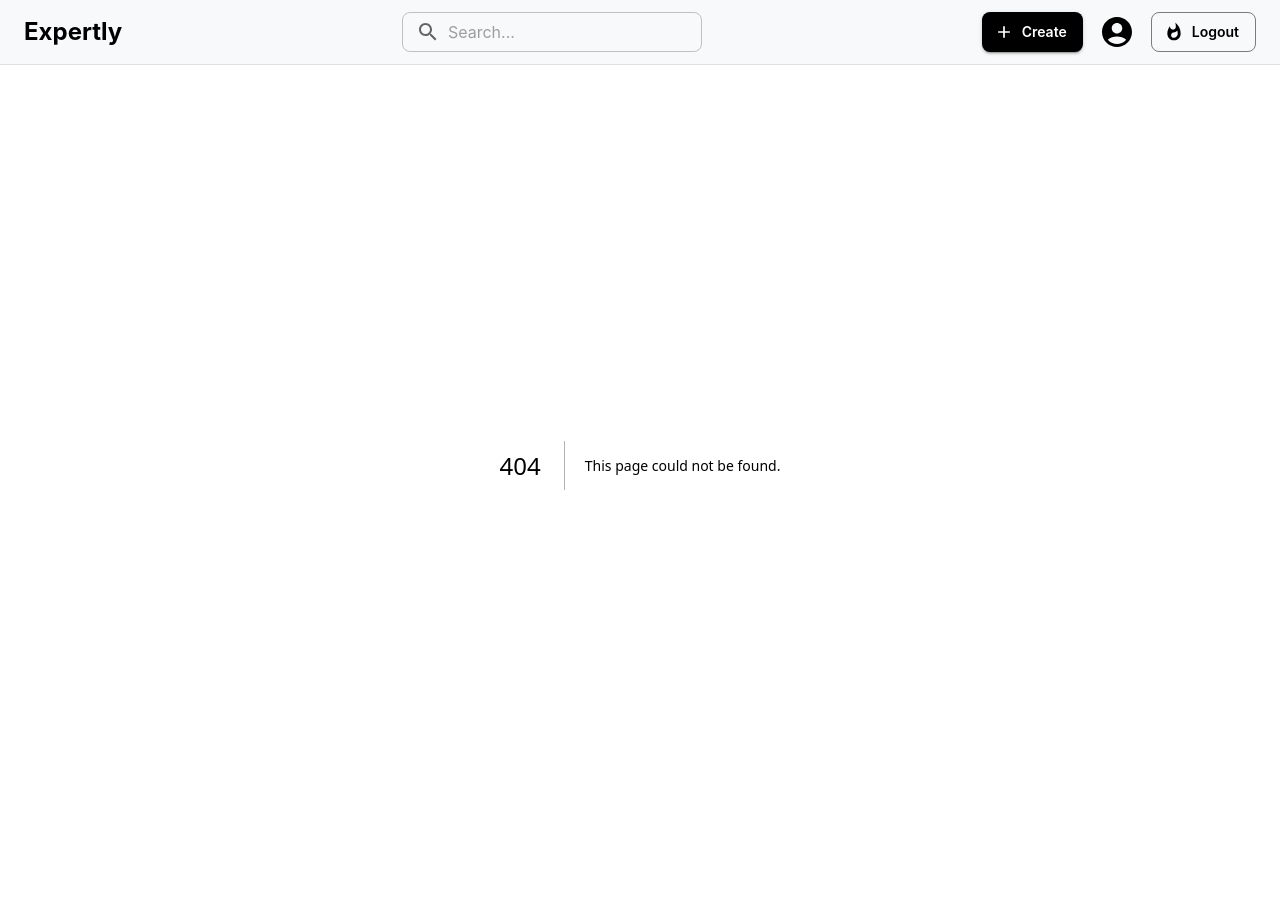
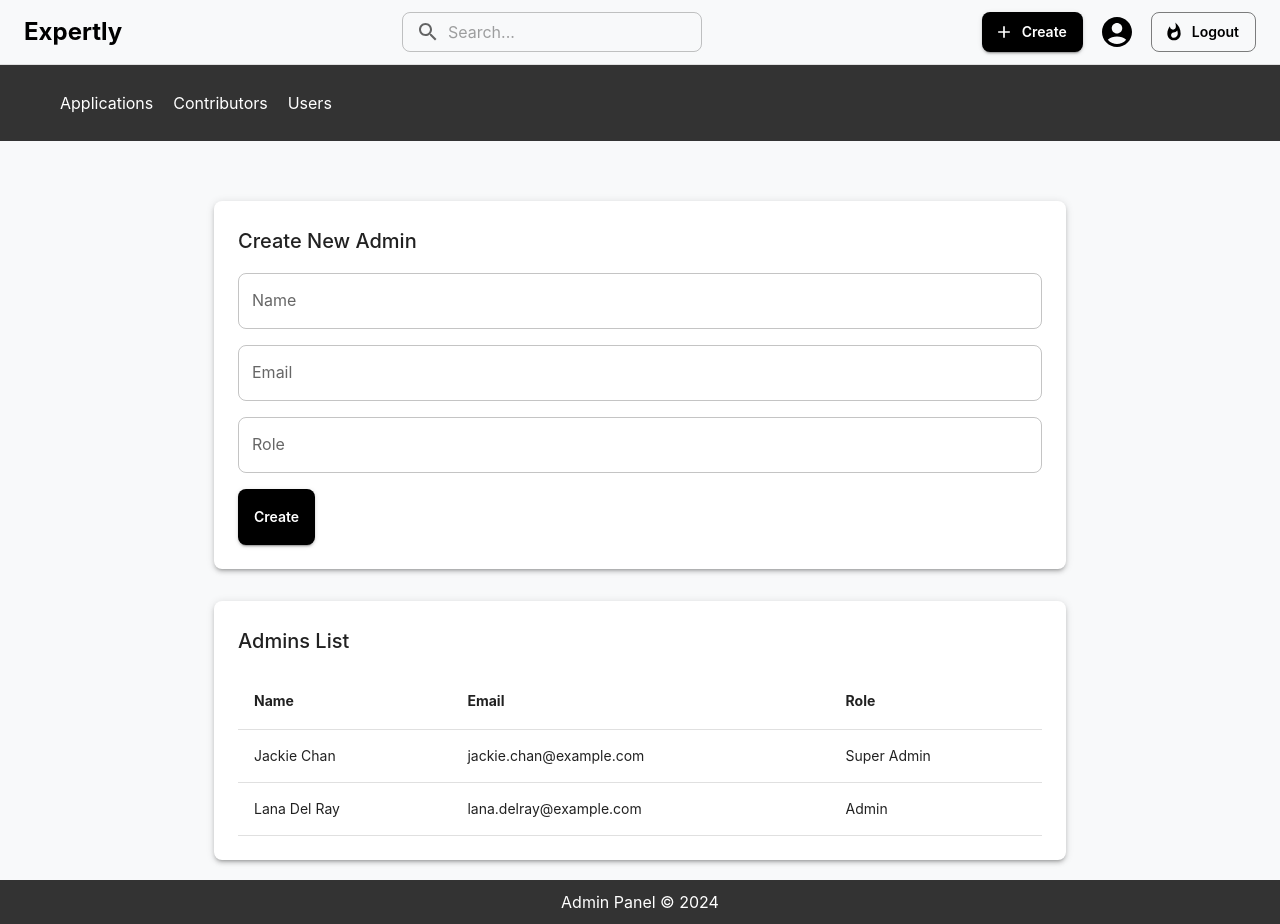
Before and after one commit to MyoMyatMin/expertly, a Next.js app: page /admin/panel in a window 1280 px wide. Before the commit this address had no page. Before the commit the page ends 865 px from the top, so only its background shows below. Built offline with nearby package versions, Linux system fonts and the light colour scheme; what @mui/material-nextjs would draw is missing.

Commit message:
added for admin/panel

```diff
--- /dev/null
+++ b/app/admin/panel/page.tsx
@@ -0,0 +1,109 @@
+"use client";
+import React, { useState } from "react";
+import { Container, Typography, Box, TextField, Button, Table, TableHead, TableRow, TableCell, TableBody, Paper, } from "@mui/material";
+
+type Admin = {
+  name: string;
+  email: string;
+  role: string;
+};
+
+const AdminPanel = () => {
+  const [admins, setAdmins] = useState<Admin[]>([
+    { name: "Jackie Chan", email: "jackie.chan@example.com", role: "Super Admin" },
+    { name: "Lana Del Ray", email: "lana.delray@example.com", role: "Admin" },
+  ]);
+
+  const [newAdmin, setNewAdmin] = useState<Admin>({
+    name: "",
+    email: "",
+    role: "",
+  });
+
+  // Handle input changes
+  const handleChange = (e: React.ChangeEvent<HTMLInputElement>) => {
+    const { name, value } = e.target;
+    setNewAdmin((prev) => ({ ...prev, [name]: value }));
+  };
+
+  // Handle form submission
+  const handleCreateAdmin = () => {
+    if (newAdmin.name && newAdmin.email && newAdmin.role) {
+      setAdmins([...admins, newAdmin]);
+      setNewAdmin({ name: "", email: "", role: "" });
+    } else {
+      alert("Please fill in all fields!");
+    }
+  };
+
+  return (
+    <Container maxWidth="md" sx={{ mt: 5 }}>
+      <Paper elevation={3} sx={{ p: 3, mb: 4 }}>
+        <Typography variant="h6" sx={{ mb: 2 }}>
+          Create New Admin
+        </Typography>
+        <Box sx={{ display: "flex", gap: 2, flexWrap: "wrap" }}>
+          <TextField
+            label="Name"
+            name="name"
+            value={newAdmin.name}
+            onChange={handleChange}
+            fullWidth
+            variant="outlined"
+          />
+          <TextField
+            label="Email"
+            name="email"
+            value={newAdmin.email}
+            onChange={handleChange}
+            fullWidth
+            variant="outlined"
+          />
+          <TextField
+            label="Role"
+            name="role"
+            value={newAdmin.role}
+            onChange={handleChange}
+            fullWidth
+            variant="outlined"
+          />
+          <Button
+            variant="contained"
+            color="primary"
+            onClick={handleCreateAdmin}
+            sx={{ height: "56px" }}
+          >
+            Create
+          </Button>
+        </Box>
+      </Paper>
+
+      {/* Admin Table */}
+      <Paper elevation={3} sx={{ p: 3 }}>
+        <Typography variant="h6" sx={{ mb: 2 }}>
+          Admins List
+        </Typography>
+        <Table>
+          <TableHead>
+            <TableRow>
+              <TableCell><strong>Name</strong></TableCell>
+              <TableCell><strong>Email</strong></TableCell>
+              <TableCell><strong>Role</strong></TableCell>
+            </TableRow>
+          </TableHead>
+          <TableBody>
+            {admins.map((admin, index) => (
+              <TableRow key={index}>
+                <TableCell>{admin.name}</TableCell>
+                <TableCell>{admin.email}</TableCell>
+                <TableCell>{admin.role}</TableCell>
+              </TableRow>
+            ))}
+          </TableBody>
+        </Table>
+      </Paper>
+    </Container>
+  );
+};
+
+export default AdminPanel;
```
